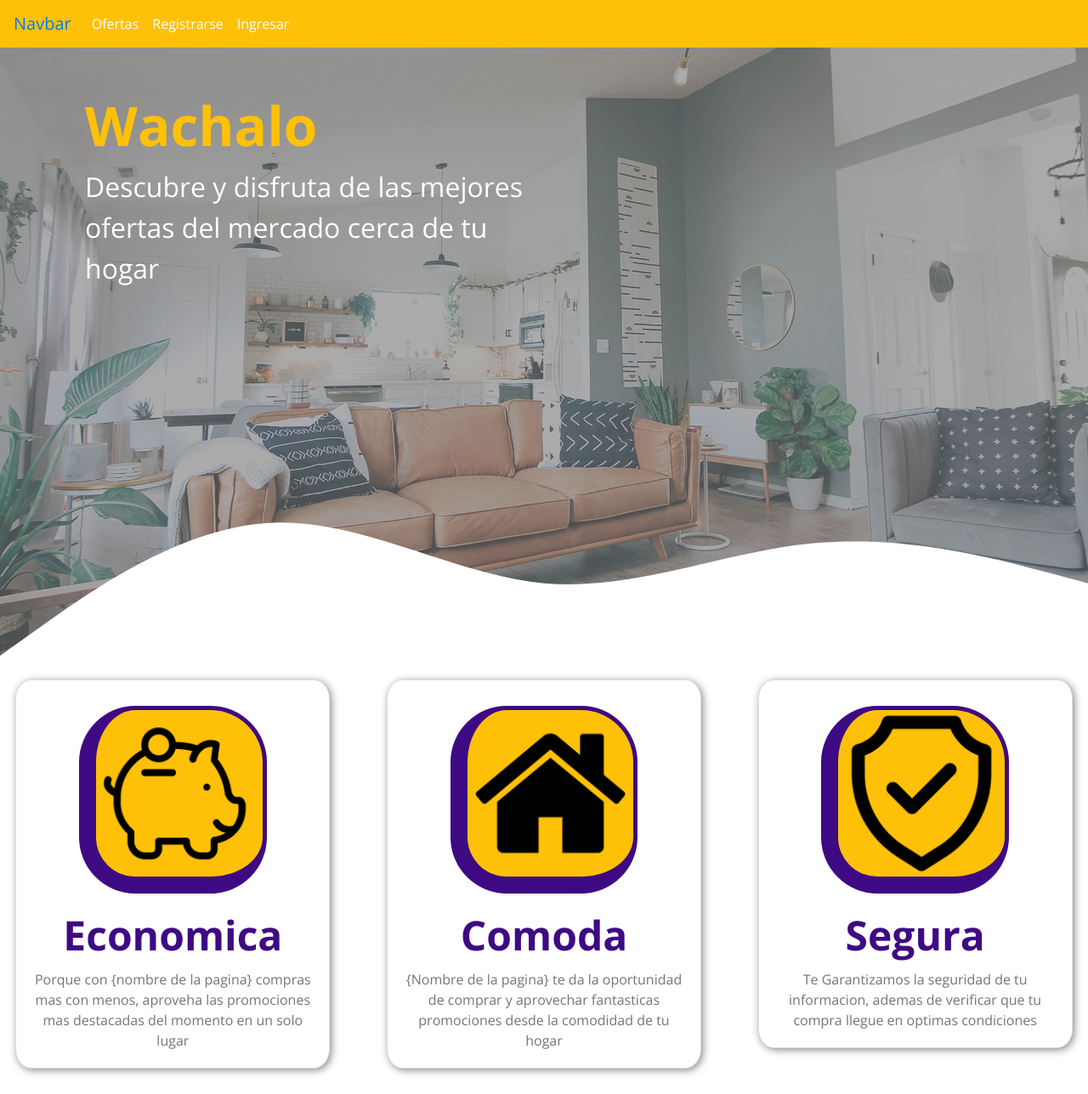
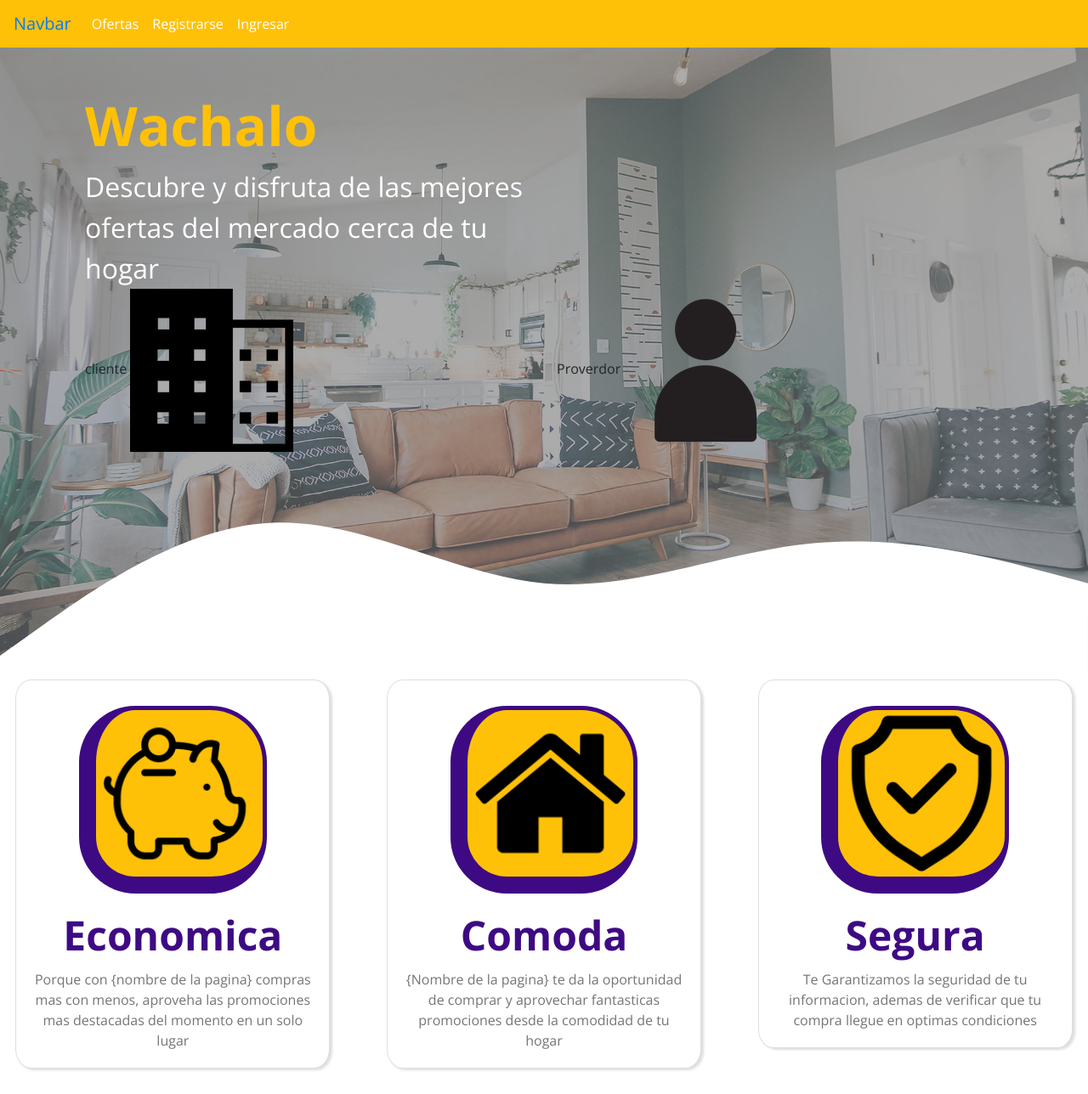
Before and after one commit to Lersgeeb/ProyectoPOO, a PHP site: page / in a window 1280 px wide. Shown: the whole page at 85% size. Run offline with PHP 8.4, Linux system fonts and the light colour scheme.

Commit message:
add more img

```diff
--- a/LandingPage/index.html
+++ b/LandingPage/index.html
@@ -37,6 +37,14 @@
           <div class="descriptionTitle col-12">Wachalo</div>
           <div class="description col-12 col-md-6">Descubre y disfruta de las mejores ofertas del mercado cerca de tu hogar</div>
           <div class="description col-12 col-md-6"></div>
+          <div class="account col-12 col-md-6">cliente
+            <img src="./img/Building.png"  alt="...">
+
+          </div>
+          <div class="account col-12 col-md-6">Proverdor
+            <img src="./img/user.png"  alt="...">
+
+          </div>
         </div>
 
 
--- a/LandingPage/style.css
+++ b/LandingPage/style.css
@@ -108,7 +108,7 @@ section{
     height: fit-content;
     text-align: center;
     border-radius: 5%;
-    box-shadow: 2px 2px 10px 0px #888888;
+    box-shadow: 3px 2px 3px 0px #84888747;
     margin:auto;
     margin-bottom: 30px;
     animation: 2s slide-ups;
```
Also changed, not shown: LandingPage/img/Building.png (added), LandingPage/img/frame.jpg (deleted), LandingPage/img/money.png (deleted), LandingPage/img/money2.png (deleted), LandingPage/img/savings.png (deleted), LandingPage/img/user.png (added).
